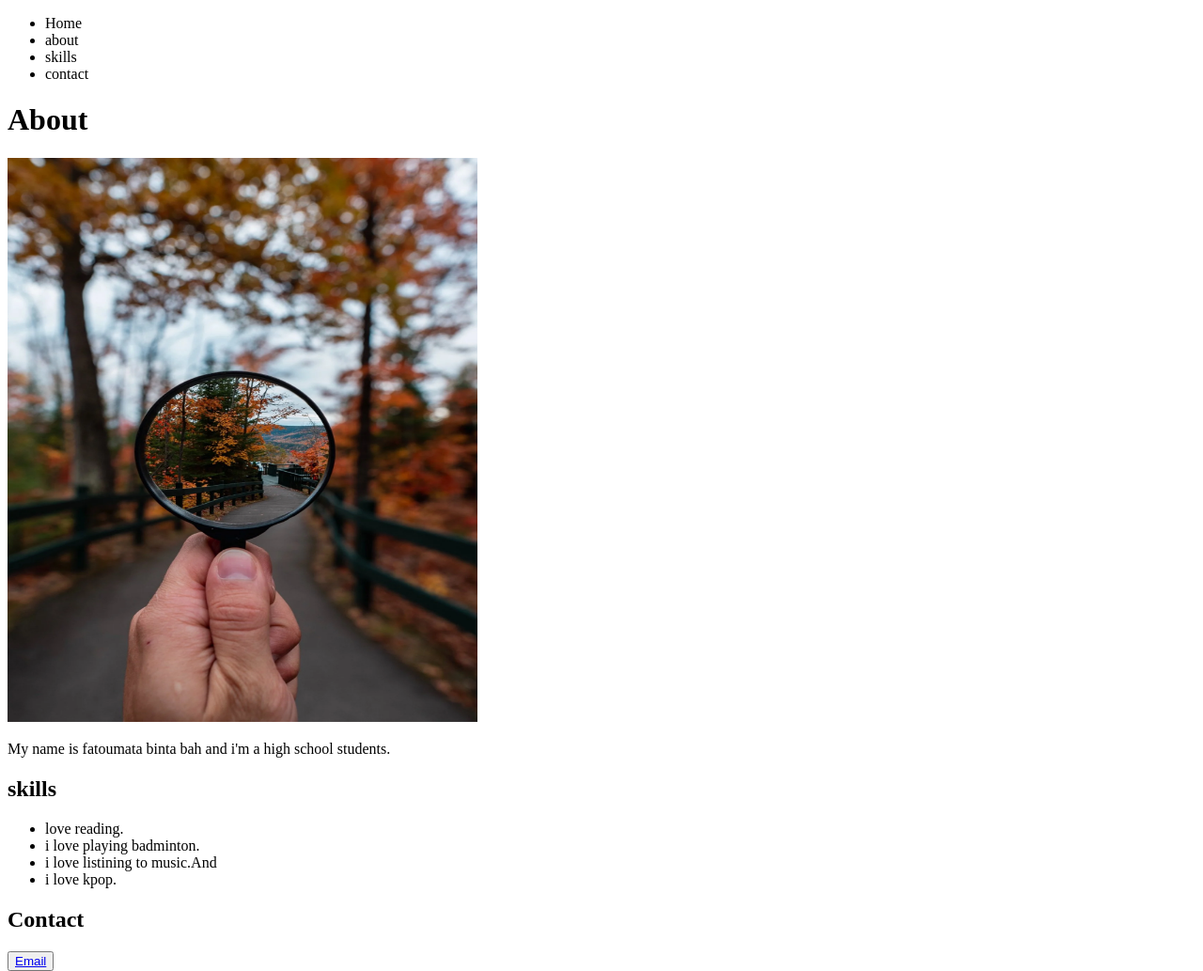
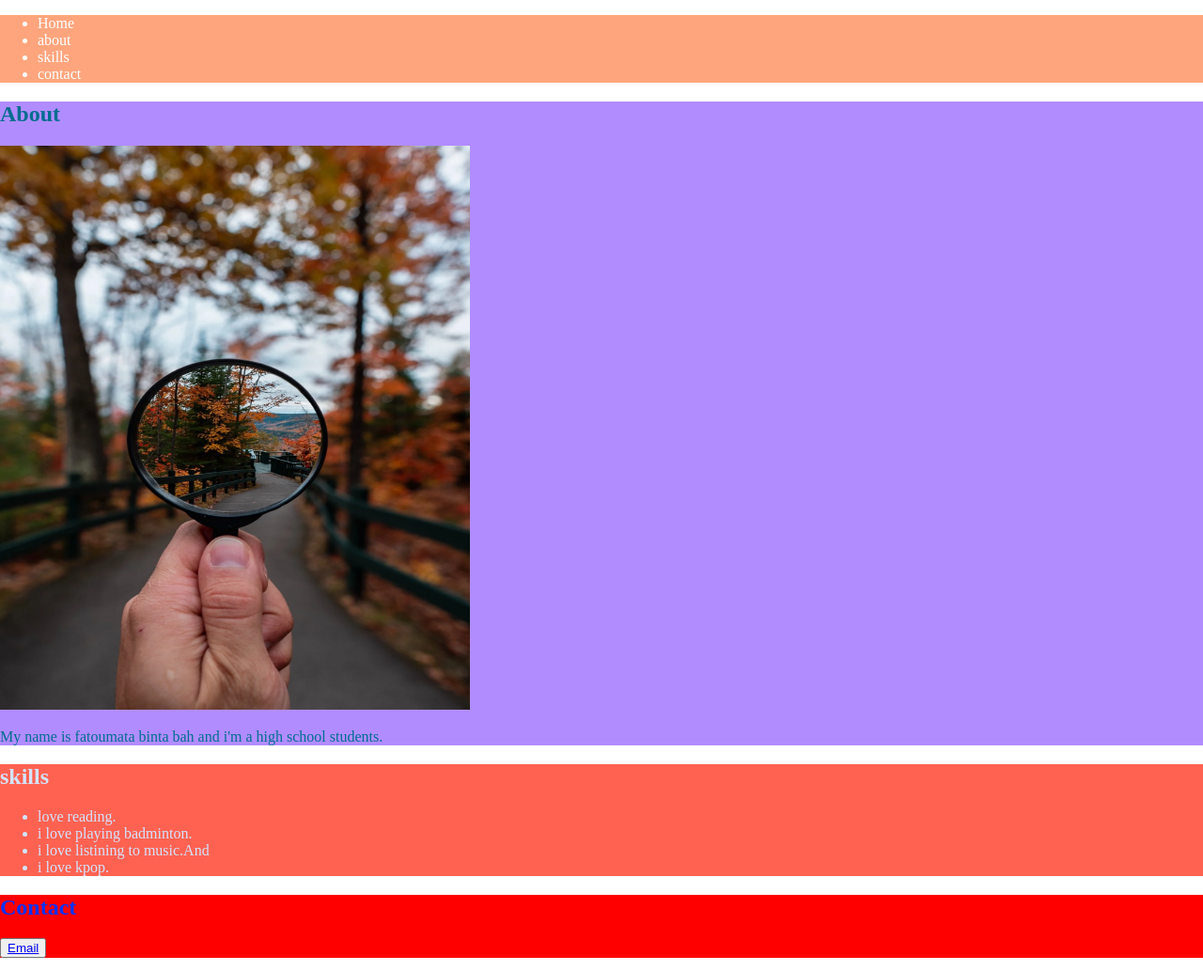
Before and after one commit to Fatoumatab8274/fatoumata-binta-bahportfolio, a plain HTML site: page index.html in a window 1280 px wide. Shown: the whole page at 94% size. Drawn offline with Linux system fonts and the light colour scheme.

Commit message:
created a background

```diff
--- a/index.html
+++ b/index.html
@@ -9,7 +9,7 @@
 </head>
 
 <body>
- <nav>
+ <nav class="navbar">
    <ul>
      <li>Home</li>
      <li>about</li>
@@ -18,14 +18,14 @@
         </ul>
       </nav>
 
-     <seciton>
+     <section class="about">
      <h1>About</h1>
        <img src="mag.webp" width="500" height="600"></img>
 
        <p> My name is fatoumata binta bah and i'm a high school students.</p>
-     </seciton>
+     </section>
 
-     <section>
+     <section class="skills">
    <h1>skills</h1>
        <ul>
          <li>love reading.</li>
@@ -33,9 +33,9 @@
           <li>i love listining to music.And</li>
           <li>i love kpop.</li>
           </ul>
-     </section>
+     </section >
 
-     <section>
+     <section class="contact">
        <h1>Contact</h1>
 
        <button>
--- a/style.css
+++ b/style.css
@@ -1,4 +1,32 @@
-html {
+.html {
   height: 100%;
   width: 100%;
 }
+.navbar {
+  background-color:#ffa57d;
+  color:white;
+}
+
+.about {
+  background-color: #b18cfe;
+  color:#006d8f;
+}
+
+.about:hover {
+  background-color: #ff9300;
+}
+
+
+.skills{
+  background-color:#ff6251;
+  color:#d4e3fe;
+}
+
+.contact{
+   background-color:red;
+   color:#0433ff;
+}
+
+body{
+  margin: 0px;
+}
```
